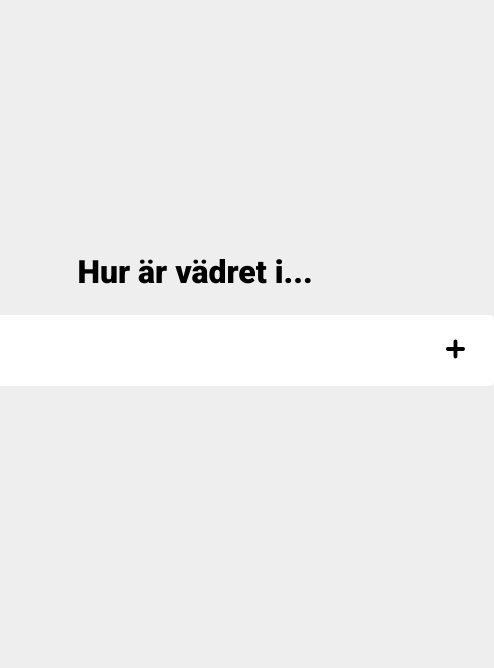
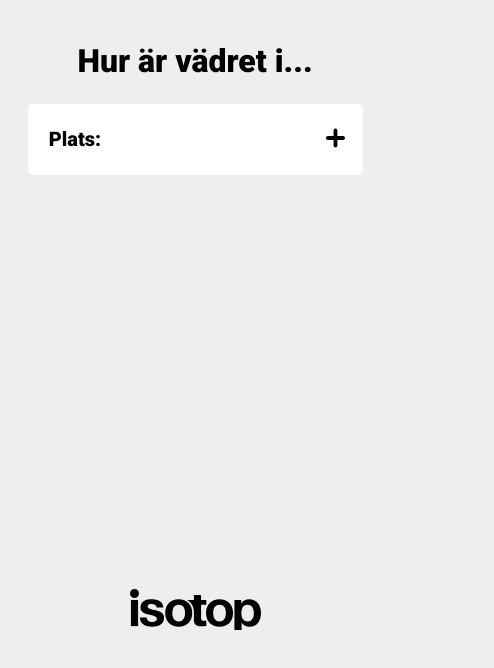
Before and after one commit to alsterverse/Arbetsprov-FE, a React (Create React App) app in the folder weather-app/: page / in a window 390 px wide. Shown: the top 668 px of the page, 494 px wide, since content can reach past the window. Built offline with nearby package versions, Linux system fonts and the light colour scheme.

Commit message:
responsive and logo

```diff
--- a/weather-app/src/App.css
+++ b/weather-app/src/App.css
@@ -11,3 +11,9 @@ body {
   font-family: 'Roboto', sans-serif;
   background-color: #EEEEEE;
 }
+
+img.logo {
+  display: block;
+  width: 131px;
+  margin: 40px auto 30px auto
+}
--- a/weather-app/src/App.js
+++ b/weather-app/src/App.js
@@ -1,12 +1,12 @@
 import './App.css';
 import WeatherSearch from './components/WeatherSearch';
+import logo from './icons/isotop.svg'
 
 function App() {
   return (
     <div className="App">
-      <header className="App-header">
-        <WeatherSearch />
-      </header>
+      <WeatherSearch />
+      <img src={logo} alt="isotop logo" className="logo" />
     </div>
   );
 }
--- a/weather-app/src/components/WeatherCard.css
+++ b/weather-app/src/components/WeatherCard.css
@@ -4,17 +4,6 @@
 	width: 375px;
 	height: 181px;
 }
-
-.weather-info {
-	width: 80%;
-	height: 100%;
-	display: flex;
-	align-items: center;
-	justify-content: space-around;
-	margin-left: auto;
-	margin-right: auto;
-}
-
 .yellow {
 	background-color: #FAC710;
 }
@@ -27,11 +16,22 @@
 	background-color: #F24726;
 }
 
-.weather-img {
+.weather-card .weather-info {
+	width: 80%;
+	height: 100%;
+	display: flex;
+	align-items: center;
+	justify-content: space-around;
+	margin-left: auto;
+	margin-right: auto;
+}
+
+
+.weather-card .weather-img {
 	height: 80px;
 }
 
-.weather-text {
+.weather-card .weather-text {
 	text-align: center;
 }
 
@@ -57,3 +57,37 @@
 	top: -172px;
 	left: 335px;
 }
+
+
+@media only screen and (max-width: 810px) {
+	.weather-card {
+		width:335px;
+		height: 120px;
+	}
+
+	.weather-card .weather-info {
+		justify-content: flex-start;
+	}
+
+	.weather-card .weather-img {
+		height: 60px;
+		margin-right: 30px;
+	}
+
+	.weather-card .weather-text {
+		text-align: start;
+	}
+
+	.weather-card .degrees {
+		font-size: 2.91em;
+	}
+
+	.weather-card .city {
+		font-size: 0.925625em
+	}
+
+	.weather-card img.remove-btn {
+		top: -110px;
+		left: 295px;
+	}
+  }
--- a/weather-app/src/components/WeatherCard.jsx
+++ b/weather-app/src/components/WeatherCard.jsx
@@ -15,7 +15,7 @@ const WeatherCard = ({ weatherObj, index, removeWeather }) => {
 	const weatherType = weatherObj.current.weather_descriptions[0]
 
 	let color = 'yellow'
-	if (weatherObj.current.temperature <= 0 || weatherType === "rain") {
+	if (weatherObj.current.temperature <= 0 || weatherType === "Rain" || weatherType === "Light Rain Shower") {
 		color = 'blue'
 	} else if (weatherObj.current.temperature >= 20) {
 		color = 'red'
@@ -40,6 +40,7 @@ const WeatherCard = ({ weatherObj, index, removeWeather }) => {
 			weatherImg = snow
 			break
 
+		case "Light Snow Grains, Light Snow":
 		case "Light Snow":
 			weatherImg = lightsnow
 			break
--- a/weather-app/src/components/WeatherSearch.css
+++ b/weather-app/src/components/WeatherSearch.css
@@ -1,3 +1,7 @@
+.weather-search {
+	min-height: 50vh;
+}
+
 .weather-search h1 {
 	font-size: 2em;
 	color: #000;
@@ -48,3 +52,39 @@
 	grid-template-columns: 1fr 1fr 1fr;
 	grid-row-gap: 20px;
 }
+
+@media only screen and (max-width: 1220px) {
+	.grid-cards {
+		width: 810px;
+		grid-template-columns: 1fr 1fr;
+		grid-row-gap: 10px;
+	}
+  }
+
+  @media only screen and (max-width: 810px) {
+
+	.weather-search {
+		min-height: 60vh;
+	}
+
+	.weather-search h1 {
+		margin-top: 5vh;
+	}
+
+	.weather-search input[type="text"] {
+		width: 335px;
+	}
+
+	.weather-search label {
+		left: -120px;
+	}
+
+	.weather-search input[type="image"] {
+		left: 140px;
+	}
+
+	.grid-cards {
+		width: 335px;
+		grid-template-columns: 1fr;
+	}
+  }
```
Also changed, not shown: weather-app/src/icons/isotop.svg (added).
